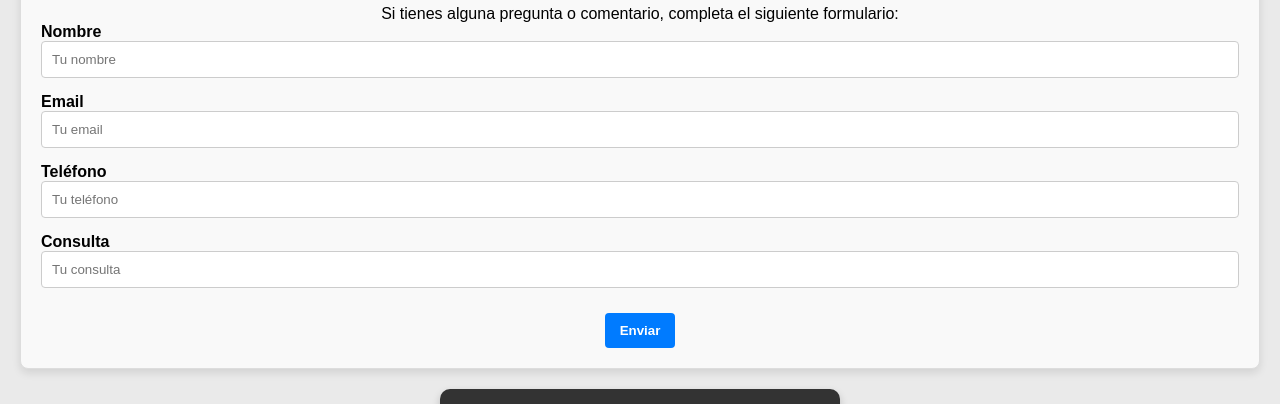
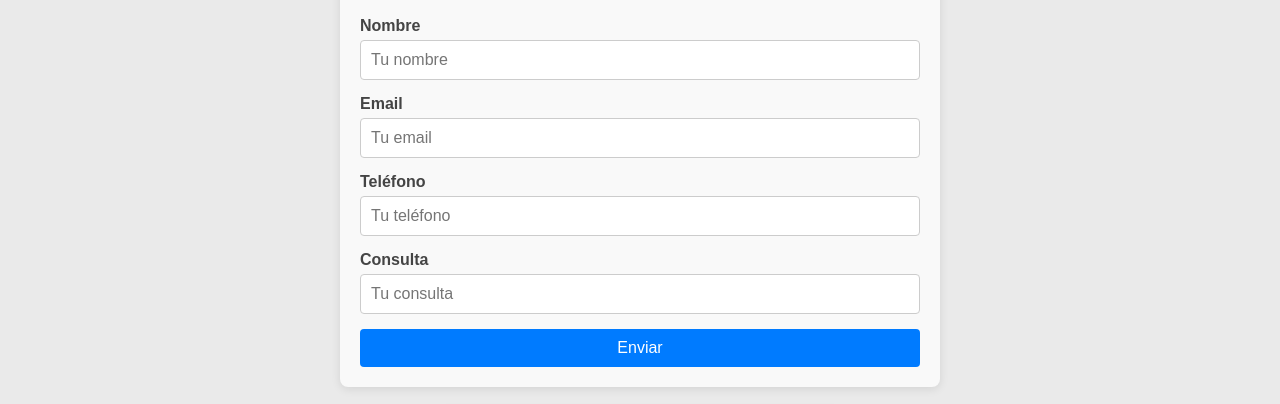
Before and after one commit to rmihura/rmihura.github.io, a plain HTML site: page contacto.html in a window 1280 px wide. Shown: the part 329-733 px from the top of the page. Drawn offline with Linux system fonts and the light colour scheme.

Commit message:
Add files via upload

```diff
--- a/contacto.html
+++ b/contacto.html
@@ -44,24 +44,27 @@
    <section class="contacto">
     <h1>Contacto</h1>
     <p>Si tienes alguna pregunta o comentario, completa el siguiente formulario:</p>
+    <form method="post" action="...">
         <div class="form-group">
             <label class="label">Nombre</label>
-        <input type="text" class="input" placeholder="Tu nombre">
+            <input type="text" class="input" name="nombre" placeholder="Tu nombre" required>
         </div>
         <div class="form-group">
             <label class="label">Email</label>
-        <input type="email" class="input" placeholder="Tu email">
+            <input type="email" class="input" name="email" placeholder="Tu email" required>
         </div>
         <div class="form-group">
             <label class="label">Teléfono</label>
-        <input type="tel" class="input" placeholder="Tu teléfono">
+            <input type="tel" class="input" name="telefono" placeholder="Tu teléfono" required>
         </div>
         <div class="form-group">
             <label class="label">Consulta</label>
-        <input type="text" class="input" placeholder="Tu consulta">
+            <input type="text" class="input" name="consulta" placeholder="Tu consulta" required>
         </div>
-    <button class="boton-enviar">Enviar</button>
+        <button type="submit" class="boton-enviar">Enviar</button>
+    </form>
 </section>
+
 
     <footer>
         <div class="contact-info">
--- a/suma css.css
+++ b/suma css.css
@@ -308,30 +308,35 @@ footer .contact-info img {
 }
 /*Contacto*/
 .contacto {
-    display: flex;
-    flex-direction: column;
-    align-items: center;
-    margin: 20px;
+    max-width: 600px;
+    margin: 0 auto;
     padding: 20px;
-    border: 1px solid #ddd;
+    background-color: #f9f9f9;
     border-radius: 8px;
-    background-color: #f9f9f9;
-    box-shadow: 0 4px 8px rgba(0, 0, 0, 0.1);
+    box-shadow: 0 2px 10px rgba(0, 0, 0, 0.1)
 }
 
-.contacto h1 {
+h1 {
+    text-align: center;
+    color: #333;
+    margin-bottom: 15px;
+}
+
+p {
+    text-align: center;
+    color: #666;
     margin-bottom: 20px;
-    font-size: 24px;
 }
 
 .form-group {
     margin-bottom: 15px;
-    width: 100%;
 }
 
 .label {
+    display: block;
+    font-weight: bold;
     margin-bottom: 5px;
-    font-weight: bold;
+    color: #444;
 }
 
 .input {
@@ -339,17 +344,23 @@ footer .contact-info img {
     padding: 10px;
     border: 1px solid #ccc;
     border-radius: 4px;
-    box-sizing: border-box;
+    font-size: 16px;
+    transition: border-color 0.3s;
+}
+
+.input:focus {
+    border-color: #007bff;
+    outline: none;
 }
 
 .boton-enviar {
-    margin-top: 10px;
-    padding: 10px 15px;
+    width: 100%;
+    padding: 10px;
+    background-color: #007bff;
+    color: #fff;
     border: none;
     border-radius: 4px;
-    background-color: #007BFF;
-    color: white;
-    font-weight: bold;
+    font-size: 16px;
     cursor: pointer;
     transition: background-color 0.3s;
 }
@@ -358,10 +369,21 @@ footer .contact-info img {
     background-color: #0056b3;
 }
 
-.footer-contacto {
-    margin-top: 20px;
-    text-align: center;
+@media (max-width: 600px) {
+    .contacto {
+        padding: 15px;
+    }
+
+    .input {
+        font-size: 14px;
+    }
+
+    .boton-enviar {
+        font-size: 14px;
+    }
 }
+
+
 .anuncio-amigo {
     margin: 20px 0;
     text-align: center;
```
Lines whose indentation alone changed are shown as unchanged.
